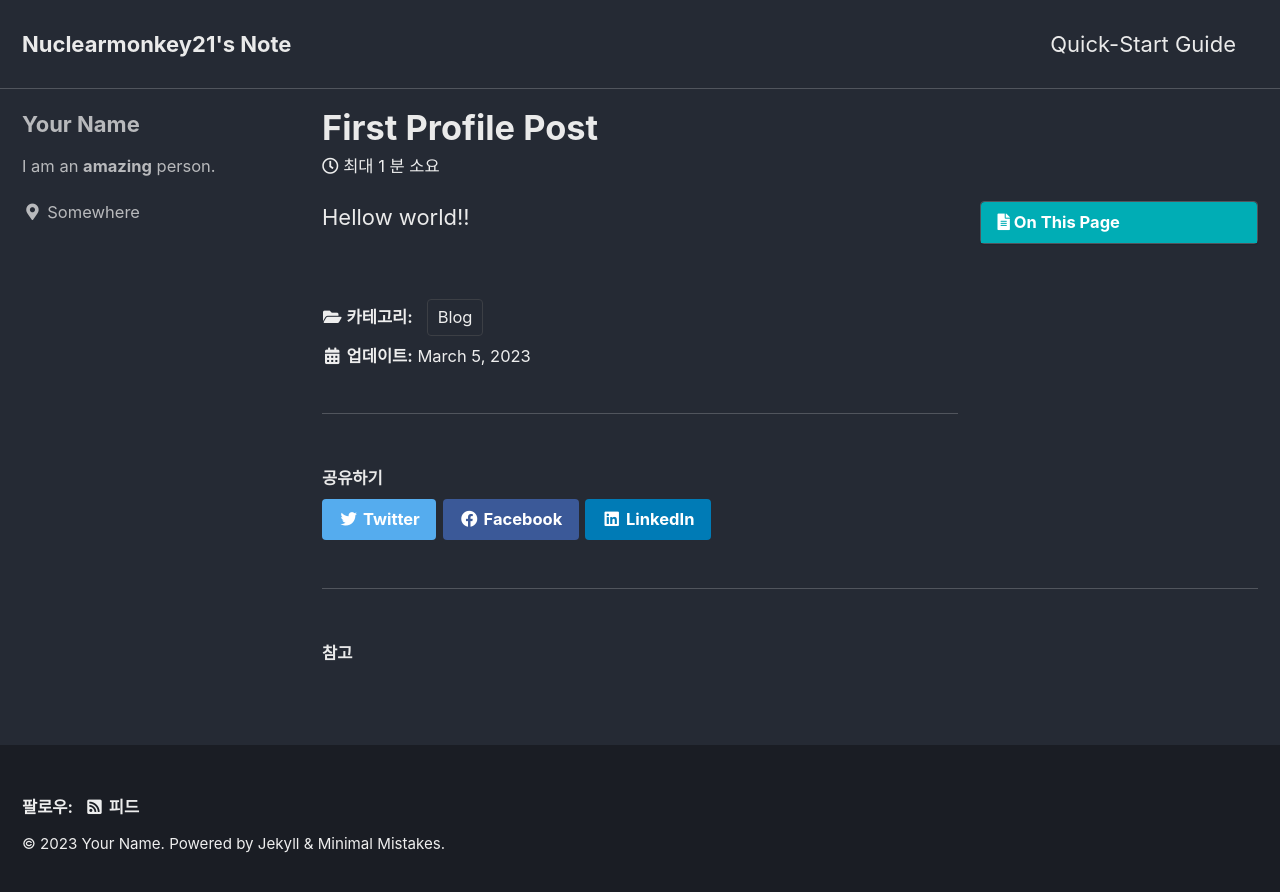
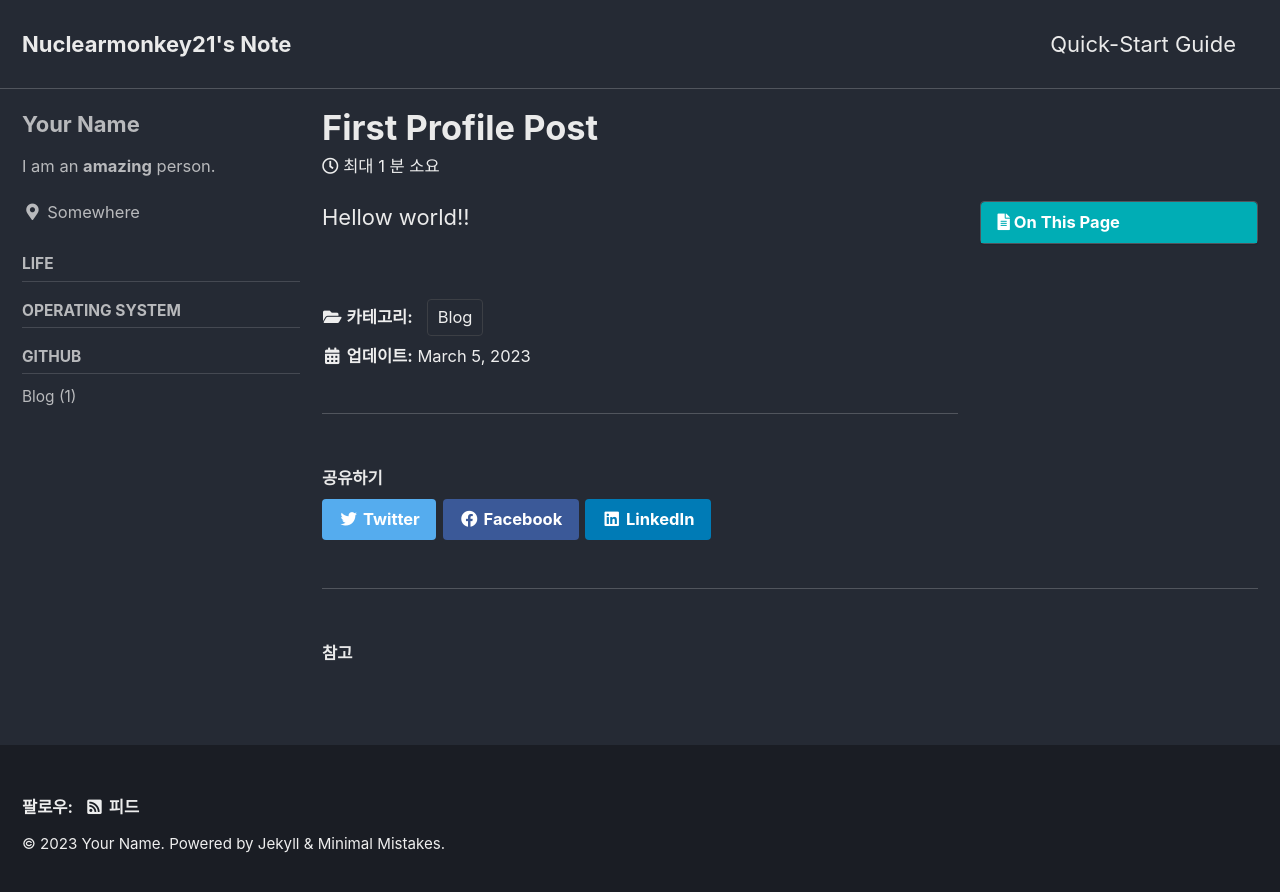
Before and after one commit to nuclearmonkey21/nuclearmonkey21.github.io, a Jekyll site: the page built from _posts/2023-03-05-gitblog0-first-post.md, in a window 1280 px wide. Shown: the top 892 px of the page. Built offline with Jekyll 4.4.1, drawn with Linux system fonts in a browser that asks for light colours; cached includes are drawn as plain includes.

Commit message:
design(navigation.yml): add more category

```diff
--- a/_config.yml
+++ b/_config.yml
@@ -290,3 +290,5 @@ defaults:
       comments: # true
       share: true
       related: true
+      sidebar:
+        nav: "categories"
--- a/_data/navigation.yml
+++ b/_data/navigation.yml
@@ -12,6 +12,11 @@ main:
   #   url: /sitemap/
 
 categories:
+  - title: "Life"
+    children:
+      - title: "TMI"
+        url: tmi/
+        category: "TMI"
   - title: "Operating System"
     children:
       - title: "Mac"
--- a/index.html
+++ b/index.html
@@ -1,6 +1,4 @@
 ---
 layout: home
 author_profile: true
-sidebar:
-  nav: "categories"
 ---
```
